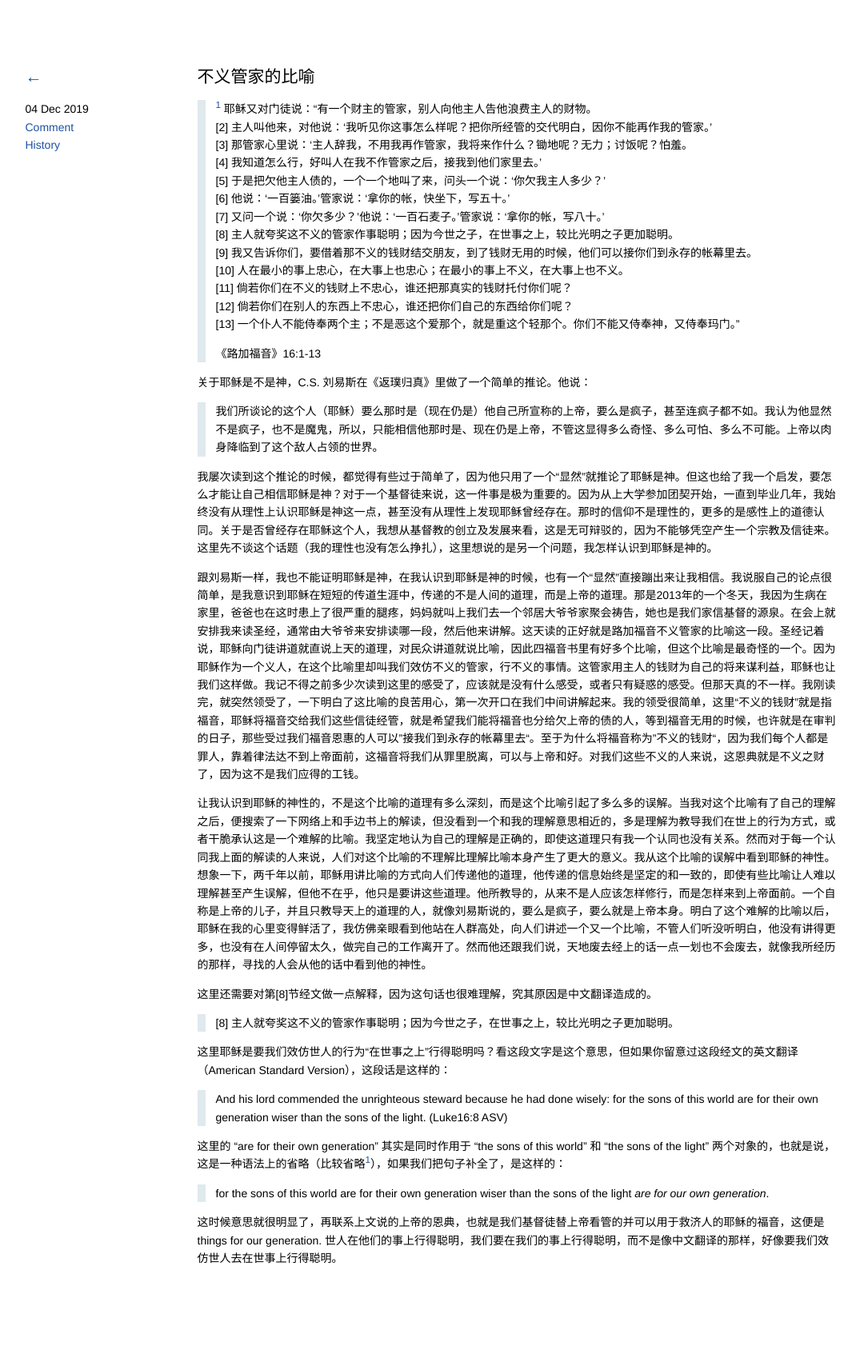
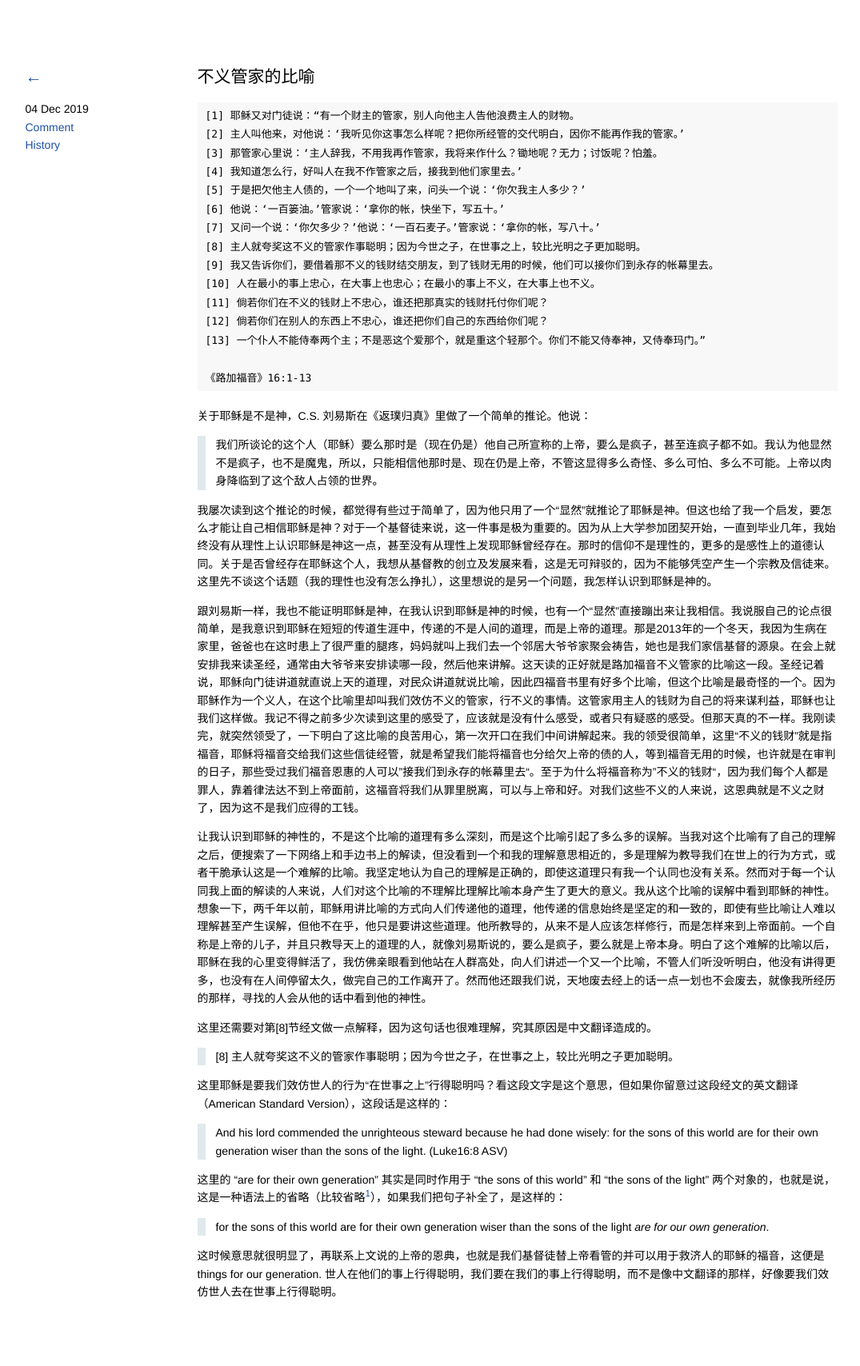
Before and after one commit to kidlj/awei, a Jekyll site: the page built from _blog/parable-of-the-unjust-steward.md, in a window 1280 px wide. Shown: the whole page at 80% size, without its empty margins (101-1176 px from the left). Built offline with Jekyll 4.4.1, drawn with Linux system fonts in a browser that asks for light colours; before the commit the page ends 1666 px from its top, so only the background shows below that.

Commit message:
revert using blockquote

```diff
--- a/_blog/parable-of-the-unjust-steward.md
+++ b/_blog/parable-of-the-unjust-steward.md
@@ -3,21 +3,21 @@
 date: 2019-12-04
 ---
 
-> [1] 耶稣又对门徒说：“有一个财主的管家，别人向他主人告他浪费主人的财物。
-> [2] 主人叫他来，对他说：‘我听见你这事怎么样呢？把你所经管的交代明白，因你不能再作我的管家。’
-> [3] 那管家心里说：‘主人辞我，不用我再作管家，我将来作什么？锄地呢？无力；讨饭呢？怕羞。
-> [4] 我知道怎么行，好叫人在我不作管家之后，接我到他们家里去。’
-> [5] 于是把欠他主人债的，一个一个地叫了来，问头一个说：‘你欠我主人多少？’
-> [6] 他说：‘一百篓油。’管家说：‘拿你的帐，快坐下，写五十。’
-> [7] 又问一个说：‘你欠多少？’他说：‘一百石麦子。’管家说：‘拿你的帐，写八十。’
-> [8] 主人就夸奖这不义的管家作事聪明；因为今世之子，在世事之上，较比光明之子更加聪明。
-> [9] 我又告诉你们，要借着那不义的钱财结交朋友，到了钱财无用的时候，他们可以接你们到永存的帐幕里去。
-> [10] 人在最小的事上忠心，在大事上也忠心；在最小的事上不义，在大事上也不义。
-> [11] 倘若你们在不义的钱财上不忠心，谁还把那真实的钱财托付你们呢？
-> [12] 倘若你们在别人的东西上不忠心，谁还把你们自己的东西给你们呢？
-> [13] 一个仆人不能侍奉两个主；不是恶这个爱那个，就是重这个轻那个。你们不能又侍奉神，又侍奉玛门。”
->
->《路加福音》16:1-13
+    [1] 耶稣又对门徒说：“有一个财主的管家，别人向他主人告他浪费主人的财物。
+    [2] 主人叫他来，对他说：‘我听见你这事怎么样呢？把你所经管的交代明白，因你不能再作我的管家。’
+    [3] 那管家心里说：‘主人辞我，不用我再作管家，我将来作什么？锄地呢？无力；讨饭呢？怕羞。
+    [4] 我知道怎么行，好叫人在我不作管家之后，接我到他们家里去。’
+    [5] 于是把欠他主人债的，一个一个地叫了来，问头一个说：‘你欠我主人多少？’
+    [6] 他说：‘一百篓油。’管家说：‘拿你的帐，快坐下，写五十。’
+    [7] 又问一个说：‘你欠多少？’他说：‘一百石麦子。’管家说：‘拿你的帐，写八十。’
+    [8] 主人就夸奖这不义的管家作事聪明；因为今世之子，在世事之上，较比光明之子更加聪明。
+    [9] 我又告诉你们，要借着那不义的钱财结交朋友，到了钱财无用的时候，他们可以接你们到永存的帐幕里去。
+    [10] 人在最小的事上忠心，在大事上也忠心；在最小的事上不义，在大事上也不义。
+    [11] 倘若你们在不义的钱财上不忠心，谁还把那真实的钱财托付你们呢？
+    [12] 倘若你们在别人的东西上不忠心，谁还把你们自己的东西给你们呢？
+    [13] 一个仆人不能侍奉两个主；不是恶这个爱那个，就是重这个轻那个。你们不能又侍奉神，又侍奉玛门。”
+
+    《路加福音》16:1-13
 
 关于耶稣是不是神，C.S. 刘易斯在《返璞归真》里做了一个简单的推论。他说：
 
```
